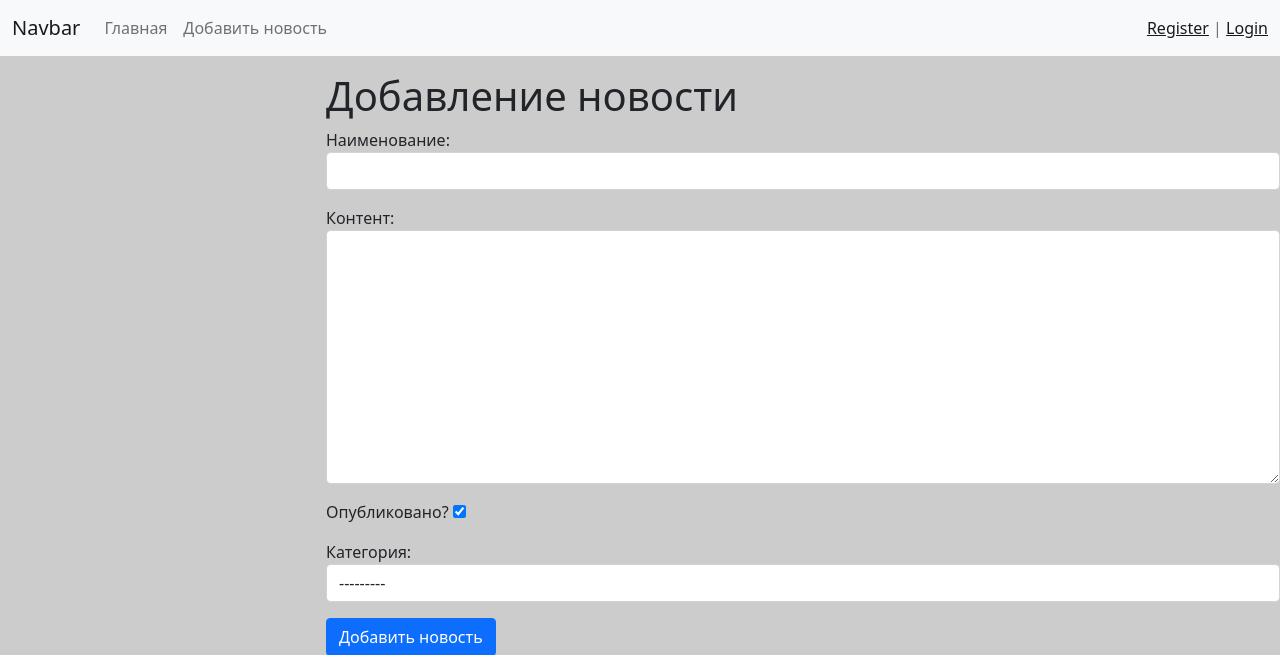
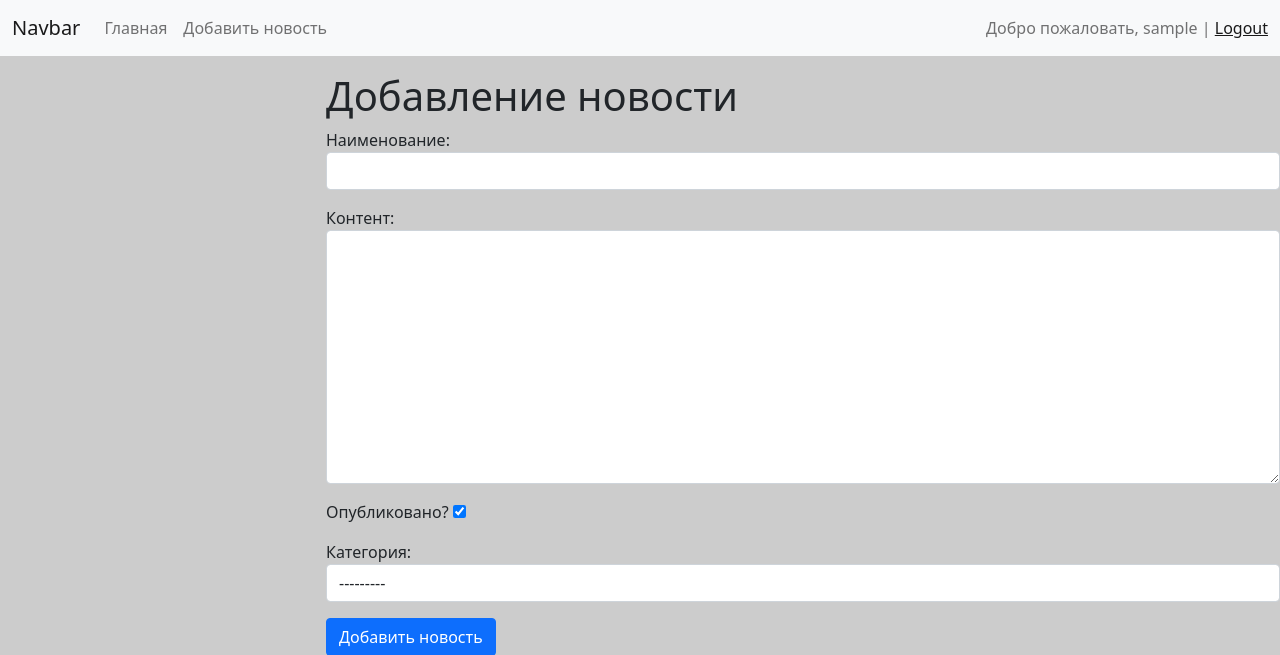
Before and after one commit to maninserg/news_site_django, a Django app: page /news/add_news/ in a window 1280 px wide. Shown: the top 655 px of the page. Run offline with Django 3.2, Linux system fonts and the light colour scheme; the visitor is signed in with stand-in values (Sample User, id 1); data that the repository does not hold is empty; some libraries are stand-ins or nearby versions.

Commit message:
#48 Add auth of users

```diff
--- a/news/forms.py
+++ b/news/forms.py
@@ -1,10 +1,18 @@
 from django import forms
 import re
 from django.core.exceptions import ValidationError
-from django.contrib.auth.forms import UserCreationForm
+from django.contrib.auth.forms import UserCreationForm, AuthenticationForm
 from django.contrib.auth.models import User
 
 from .models import News
+
+
+class UserLoginForm(AuthenticationForm):
+    username = forms.CharField(label='Имя пользователя',
+                               widget=forms.TextInput(attrs={'class': 'form-control',
+                                                             'autocomplete': 'off'}))
+    password = forms.CharField(label='Пароль',
+                               widget=forms.PasswordInput(attrs={'class': 'form-control'}))
 
 
 class UserRegisterForm(UserCreationForm):
--- a/news/templates/news/login.html
+++ b/news/templates/news/login.html
@@ -9,7 +9,7 @@
 {% block content %}
 <h1>Login</h1>
 
-<form action="{% url 'add_news' %}" method="post">
+<form method="post">
     {% csrf_token %}
 
     {{ form.as_p }}
--- a/news/urls.py
+++ b/news/urls.py
@@ -3,7 +3,8 @@ from .views import *
 
 urlpatterns = [
     path('register/', register, name='register'),
-    path('login/', login, name='login'),
+    path('login/', user_login, name='login'),
+    path('logout/', user_logout, name='logout'),
 #    path('', index, name='home'),
 #    path('category/<int:category_id>/', get_category, name='category'),
     path('category/<int:category_id>/', NewsByCategory.as_view(), name='category'),
--- a/news/views.py
+++ b/news/views.py
@@ -4,8 +4,9 @@ from django.urls import reverse_lazy
 from django.contrib.auth.mixins import LoginRequiredMixin
 from django.contrib import messages
 from .models import News, Category
-from .forms import NewsForm, UserRegisterForm
+from .forms import NewsForm, UserRegisterForm, UserLoginForm
 from .utils import MyMixin
+from django.contrib.auth import login, logout
 
 
 def register(request):
@@ -22,8 +23,21 @@ def register(request):
     return render(request, 'news/register.html', {'form': form})
 
 
-def login(request):
-    return render(request, 'news/login.html')
+def user_login(request):
+    if request.method == 'POST':
+        form = UserLoginForm(data=request.POST)
+        if form.is_valid():
+            user = form.get_user()
+            login(request, user)
+            return redirect('home')
+    else:
+        form = UserLoginForm()
+    return render(request, 'news/login.html', {'form': form})
+
+
+def user_logout(request):
+    logout(request)
+    return redirect('login')
 
 
 class HomeNews(MyMixin, ListView):
--- a/templates/inc/_navbar.html
+++ b/templates/inc/_navbar.html
@@ -12,7 +12,12 @@
                       {% endif %}
 				  </ul>
                  <span class="navbar-text">
-                    <a href="{% url 'register' %}">Register</a> | <a href="{% url 'login'%}">Login</a>
+					  {% if request.user.is_authenticated %}
+                            Добро пожаловать, {{ user.username }} | <a href="{% url 'logout' %}">Logout</a>
+                      {% else %}
+                            <a href="{% url 'register' %}">Register</a> | <a href="{% url 'login'%}">Login</a>
+                      {% endif %}
+
                 </span>
 			  </div>
 		  </div>
```
